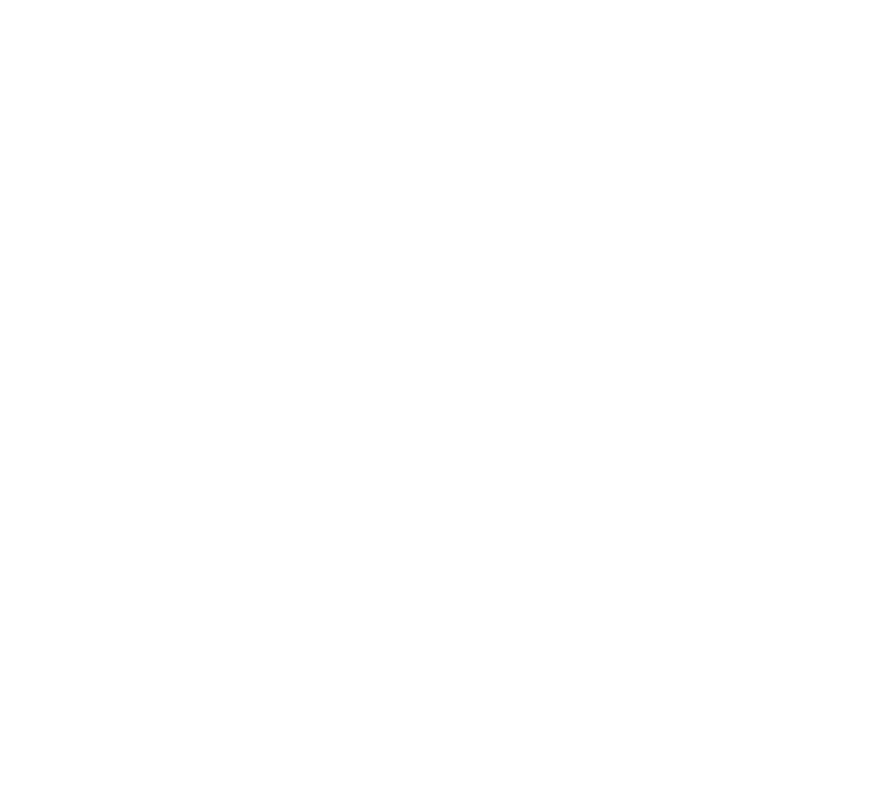
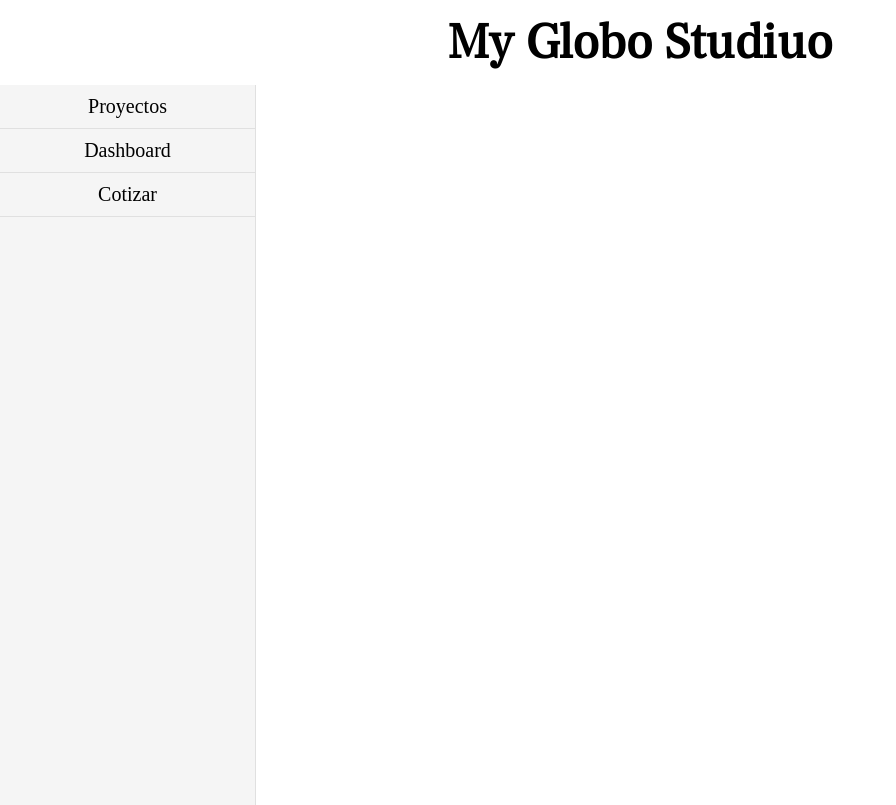
Before and after one commit to JuanDavidVasquez/globoStudioFrameworks, a React (Vite) app in the folder client/: page /home in a window 1280 px wide. Before the commit this address had no page. Shown: the whole page, without its empty margins (0-896 px from the left). Built offline with nearby package versions, Linux system fonts and the light colour scheme.

Commit message:
homeAuth

```diff
--- a/client/package.json
+++ b/client/package.json
@@ -11,6 +11,7 @@
   },
   "dependencies": {
     "@reduxjs/toolkit": "^2.2.7",
+    "apexcharts": "^3.53.0",
     "axios": "^1.7.5",
     "gsap": "^3.12.5",
     "react": "^18.3.1",
--- a/client/src/App.jsx
+++ b/client/src/App.jsx
@@ -1,18 +1,23 @@
 import { BrowserRouter, Routes, Route } from "react-router-dom";
-import './App.css'
+import "./App.css";
 import { Home } from "./pages/Home";
+import { HomeAuth } from "./pages/HomeAuth";
+import { HomeProvider } from "./context/HomeProvider";
 
 function App() {
-
   return (
     <div className="App">
       <BrowserRouter>
+        <HomeProvider>
           <Routes>
-        <Route path="/" element={<Home/>} />
+            <Route path="/" element={<Home />} />
+
+            <Route path="/home" element={<HomeAuth />} />
           </Routes>
+        </HomeProvider>
       </BrowserRouter>
     </div>
-  )
+  );
 }
 
-export default App
+export default App;
--- a/client/src/components/home/NavMenu.jsx
+++ b/client/src/components/home/NavMenu.jsx
@@ -1,4 +1,5 @@
 import React from 'react';
+import { Link } from 'react-router-dom';
 
 export const NavMenu = ({ isMenuOpen, closeMenu }) => {
   return (
@@ -9,6 +10,7 @@
         <li><a href="#services" onClick={closeMenu}>Services</a></li>
         <li><a href="#contact" onClick={closeMenu}>Contact</a></li>
         <li><button onClick={closeMenu}>Login</button></li>
+        <li><Link to={'/home'}>Home Auth</Link></li>
       </ul>
     </div>
   );
--- /dev/null
+++ b/client/src/context/HomeProvider.jsx
@@ -0,0 +1,23 @@
+import { createContext, useState } from "react";
+
+const HomeContext = createContext();
+
+const HomeProvider = ({ children }) => {
+
+    const [menuSidebar, setMenuSidebar] = useState('');
+
+
+
+    return (
+        <HomeContext.Provider
+          value={{
+            menuSidebar,
+            setMenuSidebar,
+          }}>
+          {children}
+          </HomeContext.Provider>
+          )
+}
+
+export { HomeProvider };
+export default HomeContext;
--- /dev/null
+++ b/client/src/homeAuth/components/ContainMain.jsx
@@ -0,0 +1,20 @@
+import React from 'react'
+import useHome from '../../hooks/useHome';
+import DashUser from './DashUser';
+import ProyectsUser from './ProyectsUser';
+import CotizarUser from './CotizarUser';
+
+export default function ContainMain() {
+
+  const { menuSidebar } = useHome();
+
+
+
+  return (
+    <div>
+      {menuSidebar === 'dashboard' && <DashUser/>}
+      {menuSidebar === 'proyectos' && <ProyectsUser/>}
+      {menuSidebar === 'cotizar' && <CotizarUser/>}
+    </div>
+  )
+}
--- /dev/null
+++ b/client/src/homeAuth/components/CotizarUser.jsx
@@ -0,0 +1,9 @@
+import React from 'react'
+
+export default function CotizarUser() {
+  return (
+    <div>
+      cotizar user
+    </div>
+  )
+}
--- /dev/null
+++ b/client/src/homeAuth/components/DashUser.jsx
@@ -0,0 +1,9 @@
+import React from 'react'
+
+export default function DashUser() {
+  return (
+    <div>
+      DashUser
+    </div>
+  )
+}
--- /dev/null
+++ b/client/src/homeAuth/components/ProyectsUser.jsx
@@ -0,0 +1,9 @@
+import React from 'react'
+
+export default function ProyectsUser() {
+  return (
+    <div>
+      Proyectos user
+    </div>
+  )
+}
--- /dev/null
+++ b/client/src/homeAuth/components/SiderBar.jsx
@@ -0,0 +1,30 @@
+import React, { useEffect, useState } from 'react';
+import useHome from '../../hooks/useHome';
+
+export default function SiderBar() {
+
+  const { menuSidebar, setMenuSidebar } = useHome();
+  const [menuRuta, setMenuRuta] = useState('');
+
+
+  const handleMenu = (ruta) => {
+    setMenuRuta(ruta);
+    setMenuSidebar(ruta);
+  }
+
+  return (
+    <aside className='asideBar'>
+        <ul>
+            <li
+            className={` ${menuRuta === 'proyectos' ? 'activeSidebar' : ''}`}
+             onClick={() => handleMenu('proyectos')}>Proyectos</li>
+            <li
+            className={` ${menuRuta === 'dashboard' ? 'activeSidebar' : ''}`}
+             onClick={() => handleMenu('dashboard')}>Dashboard</li>
+            <li
+            className={` ${menuRuta === 'cotizar' ? 'activeSidebar' : ''}`}
+             onClick={() => handleMenu('cotizar')}>Cotizar</li>
+        </ul>
+    </aside>
+  );
+}
--- /dev/null
+++ b/client/src/homeAuth/homeAuth.css
@@ -0,0 +1,50 @@
+.main-container-auth{
+    display: grid;
+    grid-template-columns: 20% 80%;
+}
+.main-container-auth h1{
+    grid-column: 1/3;
+    text-align: center;
+    font-size: 5em;
+    font-family: 'Ruhl';
+    padding: 1rem;
+}
+
+.asideBar{
+    grid-column: 1/2;
+    width: 100%;
+    height: 90vh;
+    display: flex;
+    flex-direction: column;
+    justify-content: flex-start;
+    align-items: center;
+    background-color: #f5f5f5;
+    border-right: 1px solid #e0e0e0;
+}
+.asideBar ul{
+    list-style: none;
+    width: 100%;
+    padding: 0;
+    margin: 0;
+    display: flex;
+    flex-direction: column;
+    justify-content: flex-start;
+    align-items: center;
+}
+.asideBar ul li{
+    width: 100%;
+    padding: 10px 0;
+    margin: 0;
+    font-size: 2em;
+    text-align: center;
+    border-bottom: 1px solid #e0e0e0;
+    cursor: pointer;
+    transition: all 0.3s ease;
+    -webkit-transition: all 0.3s ease;
+    -moz-transition: all 0.3s ease;
+    -ms-transition: all 0.3s ease;
+    -o-transition: all 0.3s ease;
+}
+.asideBar ul li:hover{
+    background-color: #e0e0e0;
+}
--- /dev/null
+++ b/client/src/hooks/useHome.jsx
@@ -0,0 +1,8 @@
+import { useContext } from "react";
+import HomeContext from "../context/HomeProvider";
+
+const useHome = () =>{
+    return useContext(HomeContext)
+}
+
+export default useHome;
--- /dev/null
+++ b/client/src/pages/HomeAuth.jsx
@@ -0,0 +1,25 @@
+import React, { useEffect, useState } from 'react'
+import '../homeAuth/homeAuth.css'
+import SiderBar from '../homeAuth/components/SiderBar'
+import ContainMain from '../homeAuth/components/ContainMain'
+import useHome from '../hooks/useHome'
+
+export const HomeAuth = () => {
+
+
+    const { menuSidebar } = useHome();
+
+    useEffect(() => {
+        console.log('home', menuSidebar)
+    }, [])
+
+
+
+  return (
+    <main className='main-container-auth'>
+    <h1>My Globo Studiuo {menuSidebar}</h1>
+        <SiderBar/>
+        <ContainMain/>
+    </main>
+  )
+}
```
Also changed, not shown: 1 other file (tests, documents, lock files or other folders). Lines whose indentation alone changed are shown as unchanged.
